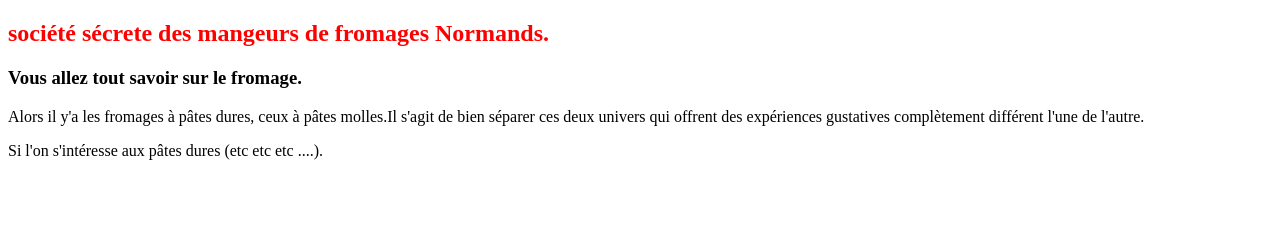
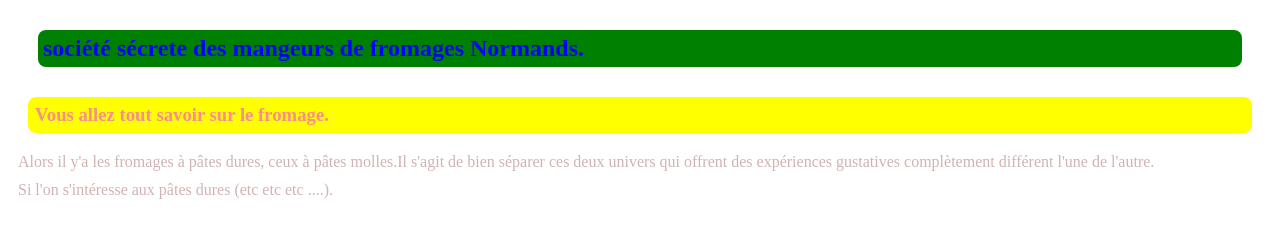
Before and after one commit to sowzakaria/challenge-3, a plain HTML site: page index.html in a window 1280 px wide. Drawn offline with Linux system fonts and the light colour scheme.

Commit message:
Add files via upload

```diff
--- a/styles.css
+++ b/styles.css
@@ -1,3 +1,27 @@
 h2 {
-  color: red;
+  color: blue;
+  background-color: green;
+  border: 2pix green solid;
+  border-radius: 8px;
+  padding: 5px;
+  margin: 30px;
 }
+
+h3 {
+  color: rgb(251, 141, 141);
+  background-color: yellow;
+  border: 2px yellow solid;
+  border-radius: 8px;
+  padding: 5px;
+  margin: 20px;
+}
+
+p {
+  color: rgb(209, 179, 179);
+  margin: 10px;
+}
+
+a {
+  color: rgb(209, 179, 179);
+  margin: 10px;
+}
```
